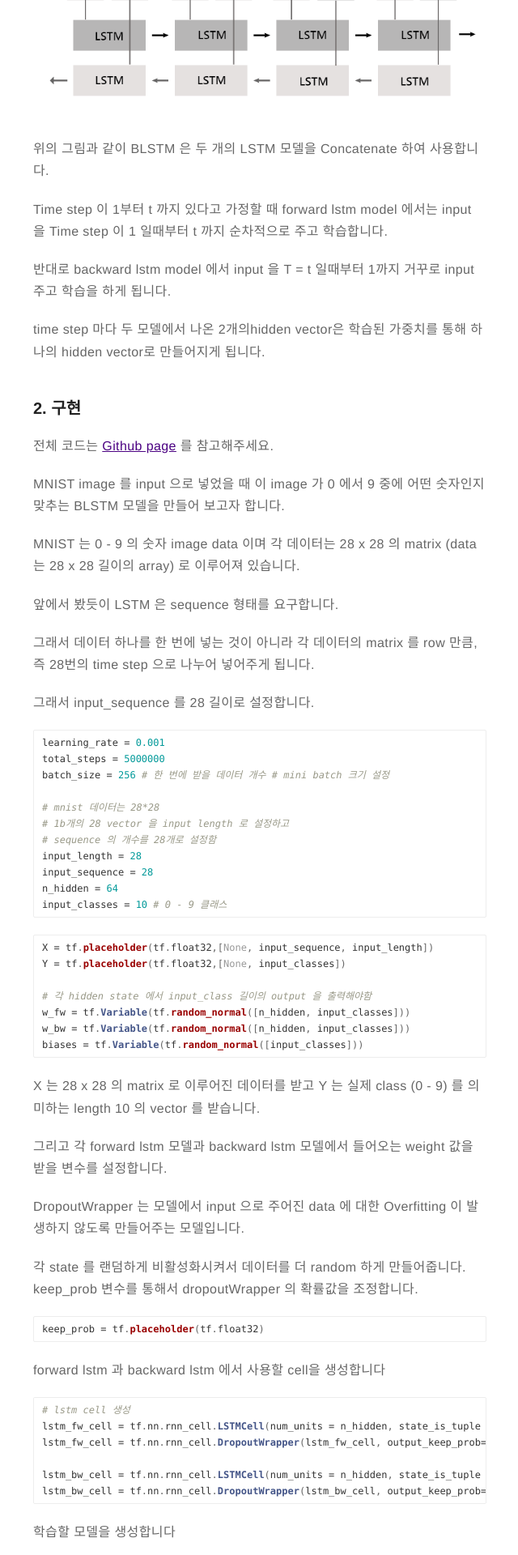
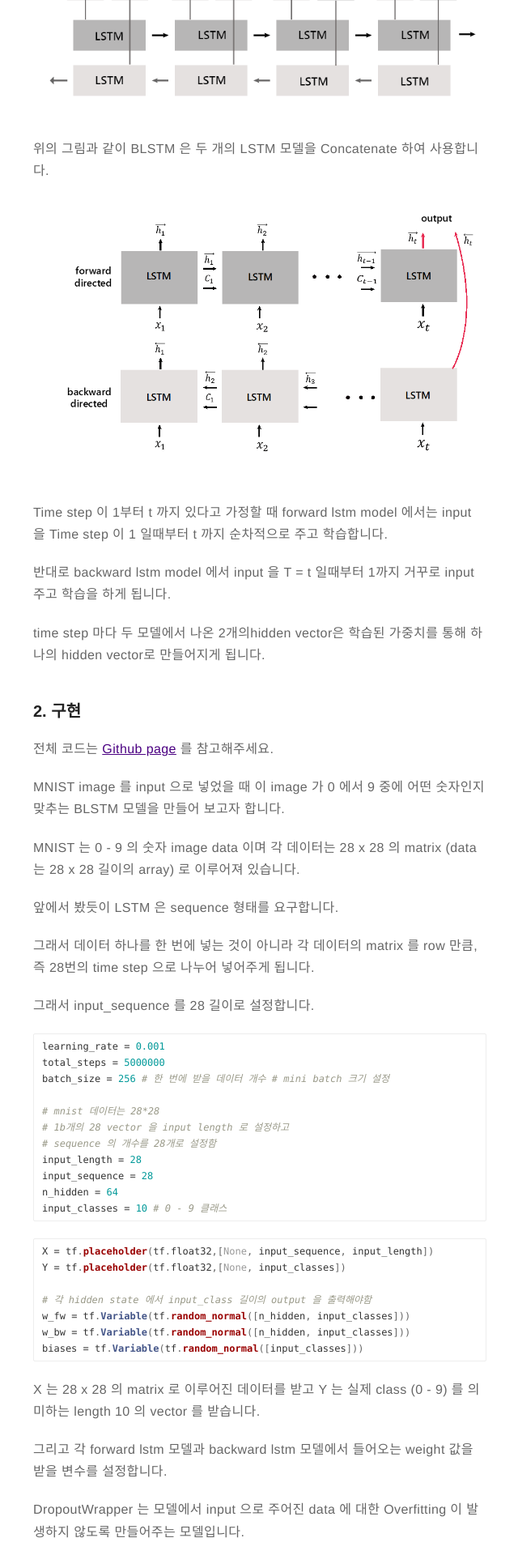
Before and after one commit to POZAlabs/pozalabs.github.io, a Jekyll site: the page built from _posts/2017-07-12-blstm.md, in a window 1280 px wide. Shown: the part 846-2766 px from the top of the page at 81% size, without its empty margins (319-959 px from the left). Built offline with Jekyll 4.4.1, drawn with Linux system fonts in a browser that asks for light colours.

Commit message:
Update 2017-07-12-blstm.md
change BLSTM posting1

```diff
--- a/_posts/2017-07-12-blstm.md
+++ b/_posts/2017-07-12-blstm.md
@@ -37,6 +37,11 @@ description: BLSTM summary with tensorflow
 ![BLSTM structure](/assets/images/BLSTM.PNG)
 
  위의 그림과 같이 BLSTM 은 두 개의 LSTM 모델을 Concatenate 하여 사용합니다.
+
+
+ ![BLSTM structure2](/assets/images/BLSTM2.PNG)
+
+
 
  Time step 이 1부터 t 까지 있다고 가정할 때 forward lstm model 에서는 input 을 Time step 이 1 일때부터 t 까지 순차적으로 주고 학습합니다.
 
```
